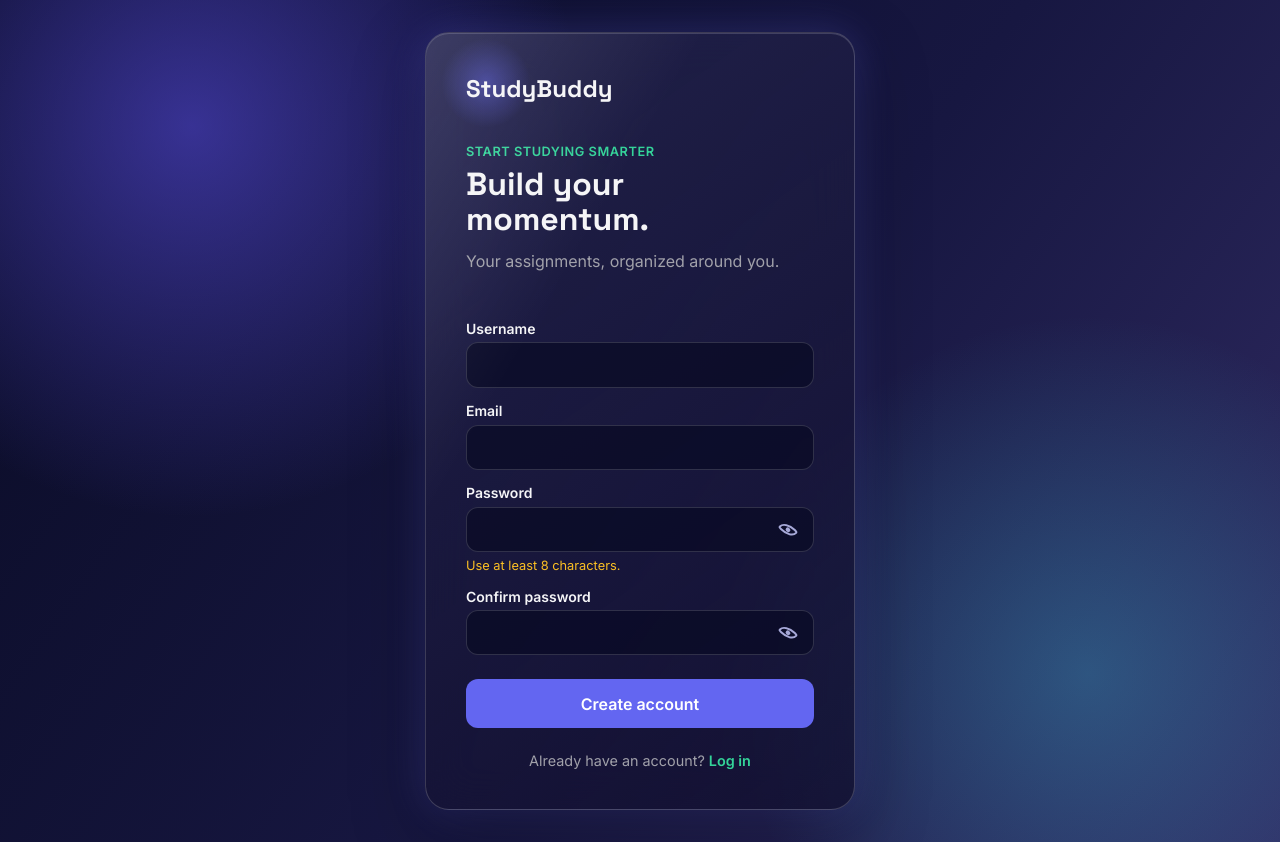
After one commit to Talha738564/StudyBuddy-Assignment-Deadline-Tracker, a Flask app: page /signup in a window 1280 px wide. The commit adds this page. Run offline with Flask 3, Linux system fonts and the light colour scheme.

Commit message:
Implement user authentication with login and signup functionality; add user data handling and session management

```diff
--- a/app.py
+++ b/app.py
@@ -1,129 +1,232 @@
 import os
-from flask import Flask, request, jsonify, send_file, render_template
+
+from flask import Flask, flash, jsonify, redirect, render_template, request, send_file, url_for
+from flask_login import LoginManager, UserMixin, current_user, login_required, login_user, logout_user
+from flask_sqlalchemy import SQLAlchemy
+from sqlalchemy import or_
+from werkzeug.security import check_password_hash, generate_password_hash
+
+from exceptions import (
+    AssignmentNotFound, InvalidHour, InvalidPriority, InvalidProgress, InvalidType,
+    SubjectNotFound, TitleError, WrongDeadlineError,
+)
+from file_manager import FileManager
+from models.assignment import ExamPrep, HomeworkAssignment, ProjectAssignment
 from planner import Planner
-from file_manager import FileManager
-from models.assignment import HomeworkAssignment, ProjectAssignment, ExamPrep
-from exceptions import (
-    StudyBuddyError, AssignmentNotFound, SubjectNotFound, WrongDeadlineError,
-    InvalidPriority, InvalidHour, InvalidProgress, InvalidType, TitleError
-)
 
-# Ensure required directories exist before file operations
-os.makedirs('data', exist_ok=True)
-os.makedirs('reports', exist_ok=True)
+BASE_DIR = os.path.abspath(os.path.dirname(__file__))
+DATA_DIR = os.path.join(BASE_DIR, "data")
+REPORTS_DIR = os.path.join(BASE_DIR, "reports")
+os.makedirs(DATA_DIR, exist_ok=True)
+os.makedirs(REPORTS_DIR, exist_ok=True)
 
 app = Flask(__name__)
-planner = Planner()
+app.config["SECRET_KEY"] = os.environ.get("SECRET_KEY", "studybuddy-dev-key-change-me")
+app.config["SQLALCHEMY_DATABASE_URI"] = os.environ.get("DATABASE_URL", "sqlite:///studybuddy.db").replace("postgres://", "postgresql://", 1)
+app.config["SQLALCHEMY_TRACK_MODIFICATIONS"] = False
 
-# Load initial data into planner memory
-loaded_assignments = FileManager.load_assignments()
-for a in loaded_assignments:
-    planner.add_assignment(a.subject, a)
+db = SQLAlchemy(app)
+login_manager = LoginManager(app)
+login_manager.login_view = "login"
 
-def save_data():
-    FileManager.save_assignments(planner.view_all_assignments())
 
-def format_assignment(a):
-    data = a.to_dict()
-    urgency = a.calculate_urgency()
+class User(UserMixin, db.Model):
+    id = db.Column(db.Integer, primary_key=True)
+    username = db.Column(db.String(80), unique=True, nullable=False)
+    email = db.Column(db.String(255), unique=True, nullable=False)
+    password_hash = db.Column(db.String(255), nullable=False)
+    created_at = db.Column(db.DateTime, server_default=db.func.now(), nullable=False)
 
-    # Handle Infinity for JSON compatibility
-    if urgency == float('inf'):
-        data['urgency'] = None
-        data['is_overdue'] = True
-    else:
-        data['urgency'] = urgency
-        data['is_overdue'] = False
 
-    data['days_left'] = a.day_left()
+@login_manager.user_loader
+def load_user(user_id):
+    return db.session.get(User, int(user_id))
+
+
+with app.app_context():
+    db.create_all()
+
+
+def user_data_path():
+    return os.path.join(DATA_DIR, "users", str(current_user.id), "assignments.json")
+
+
+def user_report_path():
+    return os.path.join(REPORTS_DIR, "users", str(current_user.id), "study_report.txt")
+
+
+def get_planner():
+    planner = Planner()
+    for assignment in FileManager.load_assignments(filepath=user_data_path()):
+        planner.add_assignment(assignment.subject, assignment)
+    return planner
+
+
+def save_data(planner):
+    FileManager.save_assignments(planner.view_all_assignments(), filepath=user_data_path())
+
+
+def format_assignment(assignment):
+    data = assignment.to_dict()
+    urgency = assignment.calculate_urgency()
+    data["urgency"] = None if urgency == float("inf") else urgency
+    data["is_overdue"] = urgency == float("inf")
+    data["days_left"] = assignment.day_left()
     return data
 
-@app.route('/')
+
+@app.route("/")
+@login_required
 def index():
-    return render_template('index.html')
+    return render_template("index.html")
 
-@app.route('/api/assignments', methods=['GET'])
+
+@app.route("/signup", methods=["GET", "POST"])
+def signup():
+    if current_user.is_authenticated:
+        return redirect(url_for("index"))
+    values = {"username": "", "email": ""}
+    errors = {}
+    if request.method == "POST":
+        values = {key: request.form.get(key, "").strip() for key in values}
+        password = request.form.get("password", "")
+        confirmation = request.form.get("password_confirmation", "")
+        if not values["username"]:
+            errors["username"] = "Username is required."
+        if not values["email"] or "@" not in values["email"]:
+            errors["email"] = "Enter a valid email address."
+        if User.query.filter(or_(User.username == values["username"], User.email == values["email"])).first():
+            if User.query.filter_by(username=values["username"]).first():
+                errors["username"] = "That username is already taken."
+            if User.query.filter_by(email=values["email"]).first():
+                errors["email"] = "That email is already registered."
+        if len(password) < 8:
+            errors["password"] = "Password must be at least 8 characters."
+        if password != confirmation:
+            errors["password_confirmation"] = "Passwords do not match."
+        if not errors:
+            user = User(username=values["username"], email=values["email"], password_hash=generate_password_hash(password))
+            db.session.add(user)
+            db.session.commit()
+            login_user(user)
+            return redirect(url_for("index"))
+    return render_template("signup.html", values=values, errors=errors)
+
+
+@app.route("/login", methods=["GET", "POST"])
+def login():
+    if current_user.is_authenticated:
+        return redirect(url_for("index"))
+    username = ""
+    error = None
+    if request.method == "POST":
+        username = request.form.get("username", "").strip()
+        user = User.query.filter_by(username=username).first()
+        if user is None or not check_password_hash(user.password_hash, request.form.get("password", "")):
+            error = "Invalid username or password"
+            flash(error, "error")
+        else:
+            login_user(user)
+            return redirect(url_for("index"))
+    return render_template("login.html", username=username, error=error)
+
+
+@app.route("/logout")
+@login_required
+def logout():
+    logout_user()
+    return redirect(url_for("login"))
+
+
+@app.route("/api/assignments", methods=["GET"])
+@login_required
 def get_assignments():
-    assignments = planner.view_all_assignments()
-    return jsonify([format_assignment(a) for a in assignments])
+    return jsonify([format_assignment(a) for a in get_planner().view_all_assignments()])
 
-@app.route('/api/assignments', methods=['POST'])
+
+@app.route("/api/assignments", methods=["POST"])
+@login_required
 def add_assignment():
-    data = request.json
+    data = request.json or {}
+    planner = get_planner()
     try:
-        a_type = data.get('type')
-        title = data.get('title')
-        subject = data.get('subject')
-        deadline = data.get('deadline')
-        priority_weight = int(data.get('priority_weight', 1))
-        estimated_hours = int(data.get('estimated_hours', 1))
-        progress = int(data.get('progress', 0))
-
-        if a_type == 'homework':
-            new_assignment = HomeworkAssignment(title, subject, deadline, priority_weight, estimated_hours, progress, data.get('submission_type', ''))
-        elif a_type == 'project':
-            milestones = data.get('milestones', '').split(',') if data.get('milestones') else []
-            team = data.get('team_members', '').split(',') if data.get('team_members') else []
+        a_type = data.get("type")
+        title, subject, deadline = data.get("title"), data.get("subject"), data.get("deadline")
+        priority_weight = int(data.get("priority_weight", 1))
+        estimated_hours = int(data.get("estimated_hours", 1))
+        progress = int(data.get("progress", 0))
+        if a_type == "homework":
+            new_assignment = HomeworkAssignment(title, subject, deadline, priority_weight, estimated_hours, progress, data.get("submission_type", ""))
+        elif a_type == "project":
+            milestones = data.get("milestones", "").split(",") if data.get("milestones") else []
+            team = data.get("team_members", "").split(",") if data.get("team_members") else []
             new_assignment = ProjectAssignment(title, subject, deadline, priority_weight, estimated_hours, progress, milestones, team)
-        elif a_type == 'exam':
-            topics = data.get('important_topics', '').split(',') if data.get('important_topics') else []
+        elif a_type == "exam":
+            topics = data.get("important_topics", "").split(",") if data.get("important_topics") else []
             new_assignment = ExamPrep(title, subject, deadline, priority_weight, estimated_hours, progress, topics)
         else:
             return jsonify({"error": "Invalid assignment type"}), 400
+        planner.add_assignment(subject, new_assignment)
+        save_data(planner)
+        return jsonify({"message": "Assignment added successfully"}), 201
+    except (TitleError, WrongDeadlineError, InvalidPriority, InvalidHour, InvalidProgress, SubjectNotFound, InvalidType) as error:
+        return jsonify({"error": str(error)}), 400
+    except Exception as error:
+        return jsonify({"error": "An unexpected error occurred: " + str(error)}), 400
 
-        planner.add_assignment(subject, new_assignment)
-        save_data()
-        return jsonify({"message": "Assignment added successfully"}), 201
 
-    except (TitleError, WrongDeadlineError, InvalidPriority, InvalidHour, InvalidProgress, SubjectNotFound, InvalidType) as e:
-        return jsonify({"error": str(e)}), 400
-    except Exception as e:
-        return jsonify({"error": "An unexpected error occurred: " + str(e)}), 400
+@app.route("/api/assignments/<subject>/<title>", methods=["PUT"])
+@login_required
+def update_assignment(subject, title):
+    planner = get_planner()
+    data = request.json or {}
+    try:
+        planner.update_assignment(subject, title, deadline=data.get("deadline") or None, priority_weight=data.get("priority_weight") or None, estimated_hours=data.get("estimated_hours") or None, progress=data.get("progress") if data.get("progress") is not None else None)
+        save_data(planner)
+        return jsonify({"message": "Assignment updated successfully"})
+    except (SubjectNotFound, AssignmentNotFound, InvalidProgress, InvalidHour, InvalidPriority, WrongDeadlineError) as error:
+        return jsonify({"error": str(error)}), 400
 
-@app.route('/api/assignments/<subject>/<title>', methods=['PUT'])
-def update_assignment(subject, title):
-    data = request.json
-    try:
-        planner.update_assignment(
-            subject, title,
-            deadline=data.get('deadline') or None,
-            priority_weight=data.get('priority_weight') or None,
-            estimated_hours=data.get('estimated_hours') or None,
-            progress=data.get('progress') or None
-        )
-        save_data()
-        return jsonify({"message": "Assignment updated successfully"})
-    except (SubjectNotFound, AssignmentNotFound, InvalidProgress, InvalidHour, InvalidPriority, WrongDeadlineError) as e:
-        return jsonify({"error": str(e)}), 400
 
-@app.route('/api/assignments/<subject>/<title>', methods=['DELETE'])
+@app.route("/api/assignments/<subject>/<title>", methods=["DELETE"])
+@login_required
 def delete_assignment(subject, title):
+    planner = get_planner()
     try:
         planner.remove_assignment(subject, title)
-        save_data()
+        save_data(planner)
         return jsonify({"message": "Assignment deleted successfully"})
-    except (SubjectNotFound, AssignmentNotFound) as e:
-        return jsonify({"error": str(e)}), 400
+    except (SubjectNotFound, AssignmentNotFound) as error:
+        return jsonify({"error": str(error)}), 400
 
-@app.route('/api/focus', methods=['GET'])
+
+@app.route("/api/focus")
+@login_required
 def get_focus():
-    assignments = planner.focus_list()
-    return jsonify([format_assignment(a) for a in assignments])
+    return jsonify([format_assignment(a) for a in get_planner().focus_list()])
 
-@app.route('/api/reminders', methods=['GET'])
+
+@app.route("/api/reminders")
+@login_required
 def get_reminders():
-    days = int(request.args.get('days', 2))
-    assignments = planner.get_reminder(days_left=days)
-    return jsonify([format_assignment(a) for a in assignments])
+    days = int(request.args.get("days", 2))
+    return jsonify([format_assignment(a) for a in get_planner().get_reminder(days_left=days)])
 
-@app.route('/api/statistics', methods=['GET'])
+
+@app.route("/api/statistics")
+@login_required
 def get_statistics():
-    stats = planner.get_statistics()
-    return jsonify(stats)
+    return jsonify(get_planner().get_statistics())
 
-@app.route('/api/export', methods=['GET'])
+
+@app.route("/api/export")
+@login_required
 def export_report():
-    planner.export_report()
-    return send_file('reports/study_report.txt', as_attachment=True)
-if __name__ == '__main__':
-    app.run(host='0.0.0.0', port=5000)
+    report_path = user_report_path()
+    planner = get_planner()
+    planner.export_report(filepath=report_path)
+    return send_file(report_path, as_attachment=True)
+
+
+if __name__ == "__main__":
+    app.run(host="0.0.0.0", port=5000)
--- a/file_manager.py
+++ b/file_manager.py
@@ -7,8 +7,10 @@ Type_name={
 }
 class FileManager:
     @staticmethod
-    def save_assignments(data):
-       with open("data/assignments.json","w") as f:
+    def save_assignments(data, filepath="data/assignments.json"):
+       import os
+       os.makedirs(os.path.dirname(filepath) or ".", exist_ok=True)
+       with open(filepath,"w") as f:
             all_data=[]
             all_data=[a.to_dict() for a in data]
             json.dump(all_data,f,indent=2)
--- a/requirements.txt
+++ b/requirements.txt
@@ -1 +1,3 @@
 Flask==3.0.0
+Flask-Login==0.6.3
+Flask-SQLAlchemy==3.1.1
--- /dev/null
+++ b/static/auth.js
@@ -0,0 +1,22 @@
+document.addEventListener('DOMContentLoaded', () => {
+    document.querySelectorAll('[data-password-toggle]').forEach((toggle) => {
+        const input = document.getElementById(toggle.dataset.passwordToggle);
+        if (!input) return;
+
+        toggle.addEventListener('click', () => {
+            const isVisible = input.type === 'text';
+            input.type = isVisible ? 'password' : 'text';
+            toggle.setAttribute('aria-label', isVisible ? 'Show password' : 'Hide password');
+            toggle.setAttribute('aria-pressed', String(!isVisible));
+        });
+    });
+
+    document.querySelectorAll('.auth-transition-link').forEach((link) => {
+        link.addEventListener('click', (event) => {
+            if (window.matchMedia('(prefers-reduced-motion: reduce)').matches) return;
+            event.preventDefault();
+            document.querySelector('.auth-panel')?.classList.add('auth-leaving');
+            window.setTimeout(() => { window.location.href = link.href; }, 260);
+        });
+    });
+});
--- a/static/style.css
+++ b/static/style.css
@@ -16,6 +16,79 @@
 }
 
 * { box-sizing: border-box; margin: 0; padding: 0; }
+
+.auth-page {
+    min-height: 100vh;
+    height: auto;
+    display: grid;
+    /* Top-align so tall forms (signup) stay reachable & scrollable; horizontal centering is kept. */
+    place-items: start center;
+    overflow-x: hidden;
+    overflow-y: auto;
+    padding: clamp(1rem, 4vh, 3rem) 1.5rem;
+    background: radial-gradient(circle at 15% 15%, rgba(91, 79, 233, .55), transparent 30%), radial-gradient(circle at 85% 80%, rgba(62, 198, 224, .3), transparent 28%), linear-gradient(125deg, #090b24, #171741 55%, #302b63);
+    color: #F5F5F7;
+}
+.auth-card {
+    position: relative;
+    width: min(100%, 430px);
+    padding: clamp(1.5rem, 4vw, 2.5rem);
+    overflow: hidden;
+    background: linear-gradient(145deg, rgba(36, 36, 78, .82), rgba(15, 12, 41, .7));
+    border: 1px solid rgba(255,255,255,0.18);
+    border-radius: 24px;
+    box-shadow: 0 24px 70px rgba(0, 0, 0, .35), inset 0 1px rgba(255,255,255,.16), 0 0 42px rgba(99,102,241,0.3);
+    backdrop-filter: blur(22px);
+    animation: authEnter .65s cubic-bezier(.2,.8,.2,1) both;
+}
+.auth-card::after { content: ''; position: absolute; inset: 0; pointer-events: none; background: linear-gradient(120deg, rgba(255,255,255,.12), transparent 32%); }
+.auth-mark { position: relative; margin-bottom: 2.5rem; font: 700 1.5rem 'Space Grotesk', sans-serif; color: #F5F5F7; }
+.auth-mark::before { content: ''; position: absolute; z-index: 0; width: 90px; height: 90px; top: -35px; left: -25px; border-radius: 50%; background: radial-gradient(circle, rgba(99,102,241,0.45), transparent 70%); }
+.auth-mark span { position: relative; z-index: 1; }
+.auth-kicker { margin-bottom: .5rem; color: #34D399; font-size: .8rem; font-weight: 600; letter-spacing: .04em; text-transform: uppercase; }
+.auth-card h1 { margin-bottom: .75rem; font-size: 2rem; line-height: 1.1; }
+.auth-subtitle { margin-bottom: 2rem; color: #A1A1AA; line-height: 1.5; }
+.auth-card form { display: flex; flex-direction: column; }
+.auth-card label { margin: .9rem 0 .35rem; color: #F5F5F7; }
+.auth-card input { width: 100%; margin: 0; padding: .85rem 1rem; color: #F5F5F7; background: rgba(9, 11, 36, .7); border: 1px solid rgba(255,255,255,.15); border-radius: 12px; }
+.auth-card input:focus { outline: none; border-color: #6366F1; box-shadow: inset 0 0 0 1px #6366F1, 0 0 14px rgba(99,102,241,.25); }
+.password-field { position: relative; }
+.password-field input { padding-right: 3rem; }
+.password-toggle { position: absolute; top: 50%; right: .65rem; width: 2rem; height: 2rem; display: grid; place-items: center; transform: translateY(-50%); color: #a7a9d8; background: transparent; border: 0; border-radius: 8px; cursor: pointer; }
+.password-toggle:hover, .password-toggle:focus-visible { color: #fff; background: rgba(99,102,241,.25); outline: none; }
+.eye-icon { position: relative; width: 1.1rem; height: .7rem; display: block; border: 2px solid currentColor; border-radius: 80% 15%; transform: rotate(45deg); }
+.eye-icon::after { content: ''; position: absolute; width: .3rem; height: .3rem; top: 50%; left: 50%; border-radius: 50%; background: currentColor; transform: translate(-50%, -50%); }
+.auth-submit { width: 100%; margin-top: 1.5rem; padding: .9rem 1rem; color: #fff; background: #6366F1; border: 0; border-radius: 12px; font: 600 1rem 'Inter', sans-serif; cursor: pointer; }
+.auth-submit:hover { background: #7C6EF6; }
+.auth-error { margin-top: .4rem; color: #FF6B6B; font-size: .8rem; }
+.auth-hint { margin-top: .4rem; color: #FBBF24; font-size: .8rem; }
+.auth-switch { margin-top: 1.5rem; color: #A1A1AA; text-align: center; font-size: .9rem; }
+.auth-switch a { color: #34D399; font-weight: 600; text-decoration: none; }
+.auth-switch a:hover { color: #72f5bd; text-decoration: underline; }
+.auth-transition-link { transition: color .2s ease; }
+.auth-card.auth-leaving { animation: authLeave .3s ease forwards; }
+@keyframes authEnter { from { opacity: 0; transform: translateY(18px) scale(.98); } to { opacity: 1; transform: translateY(0) scale(1); } }
+@keyframes authLeave { to { opacity: 0; transform: translateX(-28px) scale(.98); } }
+
+@media (max-height: 720px) and (min-width: 769px) {
+    .auth-page { place-items: start center; padding-top: 1rem; padding-bottom: 1rem; }
+    .auth-card { padding-top: 1.35rem; padding-bottom: 1.35rem; }
+    .auth-mark { margin-bottom: 1rem; }
+    .auth-subtitle { margin-bottom: 1rem; }
+    .auth-card label { margin-top: .55rem; }
+    .auth-submit { margin-top: 1rem; }
+}
+
+@media (max-width: 480px) {
+    .auth-page { place-items: start center; padding: 1rem; }
+    .auth-card { border-radius: 18px; }
+    .auth-card h1 { font-size: 1.75rem; }
+}
+
+@media (prefers-reduced-motion: reduce) {
+    .auth-card, .auth-card.auth-leaving { animation: none; }
+    *, *::before, *::after { scroll-behavior: auto !important; transition-duration: .01ms !important; }
+}
 
 body {
     font-family: 'Inter', sans-serif;
@@ -64,6 +137,12 @@ h1, h2, h3, .brand {
     font-weight: 600;
     cursor: pointer;
 }
+.logout-btn { display: flex; align-items: center; gap: .6rem; margin-top: .75rem; padding: .75rem; color: var(--signal-coral); border: 1px solid rgba(255,107,74,.35); border-radius: 8px; font-weight: 600; text-decoration: none; transition: background .2s ease, transform .2s ease, box-shadow .2s ease; }
+.logout-btn:hover, .logout-btn:focus-visible { background: rgba(255,107,74,.1); box-shadow: 0 8px 20px rgba(255,107,74,.16); transform: translateX(4px); outline: none; }
+.logout-icon { display: inline-block; transition: transform .25s ease; }
+.logout-btn:hover .logout-icon, .logout-btn:focus-visible .logout-icon { transform: translateX(4px); }
+.logout-btn.is-logging-out { animation: logoutPulse .3s ease both; pointer-events: none; }
+@keyframes logoutPulse { 50% { transform: scale(.96); opacity: .65; } }
 
 /* Content Area */
 .content {
@@ -247,6 +326,8 @@ input, select {
         padding: 0.5rem;
     }
 
+    .logout-btn { justify-content: center; }
+
     /* Adjust main content spacing */
     .content {
         padding: 1rem;
--- a/templates/index.html
+++ b/templates/index.html
@@ -17,6 +17,7 @@
             <li data-view="statistics">Statistics</li>
         </ul>
         <button id="export-btn" class="secondary-btn">Export Report</button>
+        <a class="logout-btn" href="{{ url_for('logout') }}" data-logout-link><span class="logout-icon" aria-hidden="true">&#8594;</span><span>Log out</span></a>
     </nav>
 
     <main id="app-content" class="content">
--- /dev/null
+++ b/templates/signup.html
@@ -0,0 +1,43 @@
+<!DOCTYPE html>
+<html lang="en">
+<head>
+    <meta charset="UTF-8">
+    <meta name="viewport" content="width=device-width, initial-scale=1.0">
+    <title>Sign up | StudyBuddy</title>
+    <link rel="preconnect" href="https://fonts.googleapis.com">
+    <link rel="preconnect" href="https://fonts.gstatic.com" crossorigin>
+    <link href="https://fonts.googleapis.com/css2?family=Inter:wght@400;500;600&family=Space+Grotesk:wght@600;700&display=swap" rel="stylesheet">
+    <link rel="stylesheet" href="{{ url_for('static', filename='style.css') }}">
+</head>
+<body class="auth-page auth-signup">
+    <main class="auth-card auth-panel">
+        <div class="auth-mark"><span>StudyBuddy</span></div>
+        <p class="auth-kicker">Start studying smarter</p>
+        <h1>Build your momentum.</h1>
+        <p class="auth-subtitle">Your assignments, organized around you.</p>
+        <form method="post" novalidate>
+            <label for="username">Username</label>
+            <input id="username" name="username" value="{{ values.username }}" autocomplete="username" required>
+            {% if errors.username %}<p class="auth-error">{{ errors.username }}</p>{% endif %}
+            <label for="email">Email</label>
+            <input id="email" name="email" type="email" value="{{ values.email }}" autocomplete="email" required>
+            {% if errors.email %}<p class="auth-error">{{ errors.email }}</p>{% endif %}
+            <label for="password">Password</label>
+            <div class="password-field">
+                <input id="password" name="password" type="password" autocomplete="new-password" required>
+                <button class="password-toggle" type="button" data-password-toggle="password" aria-label="Show password" aria-pressed="false"><span class="eye-icon" aria-hidden="true"></span></button>
+            </div>
+            {% if errors.password %}<p class="auth-error">{{ errors.password }}</p>{% else %}<p class="auth-hint">Use at least 8 characters.</p>{% endif %}
+            <label for="password_confirmation">Confirm password</label>
+            <div class="password-field">
+                <input id="password_confirmation" name="password_confirmation" type="password" autocomplete="new-password" required>
+                <button class="password-toggle" type="button" data-password-toggle="password_confirmation" aria-label="Show password" aria-pressed="false"><span class="eye-icon" aria-hidden="true"></span></button>
+            </div>
+            {% if errors.password_confirmation %}<p class="auth-error">{{ errors.password_confirmation }}</p>{% endif %}
+            <button class="auth-submit" type="submit">Create account</button>
+        </form>
+        <p class="auth-switch">Already have an account? <a class="auth-transition-link" href="{{ url_for('login') }}">Log in</a></p>
+    </main>
+    <script src="{{ url_for('static', filename='auth.js') }}"></script>
+</body>
+</html>
```
Also changed, not shown: planner.py (+5 -2 lines), static/app.js (+11 -0 lines), templates/login.html (added, +33 -0 lines), models/subject.py (line endings or trailing spaces), 1 other file.
